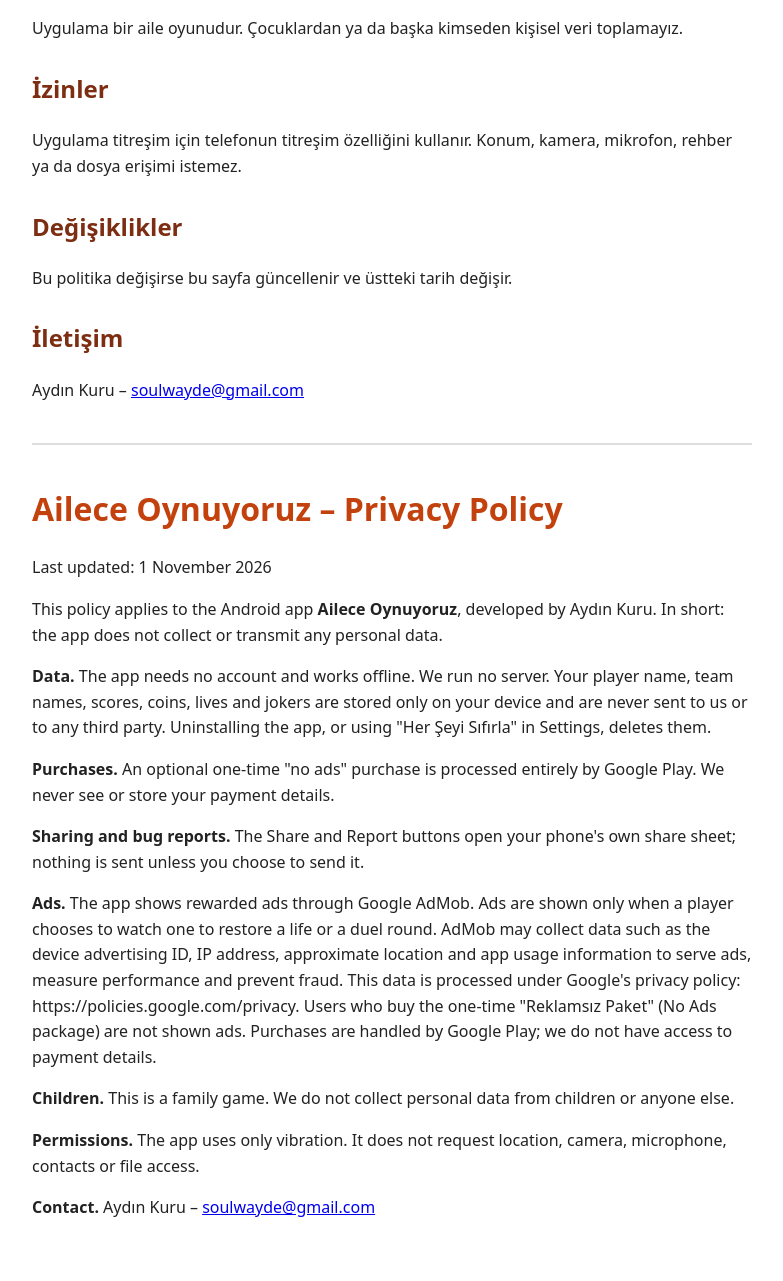
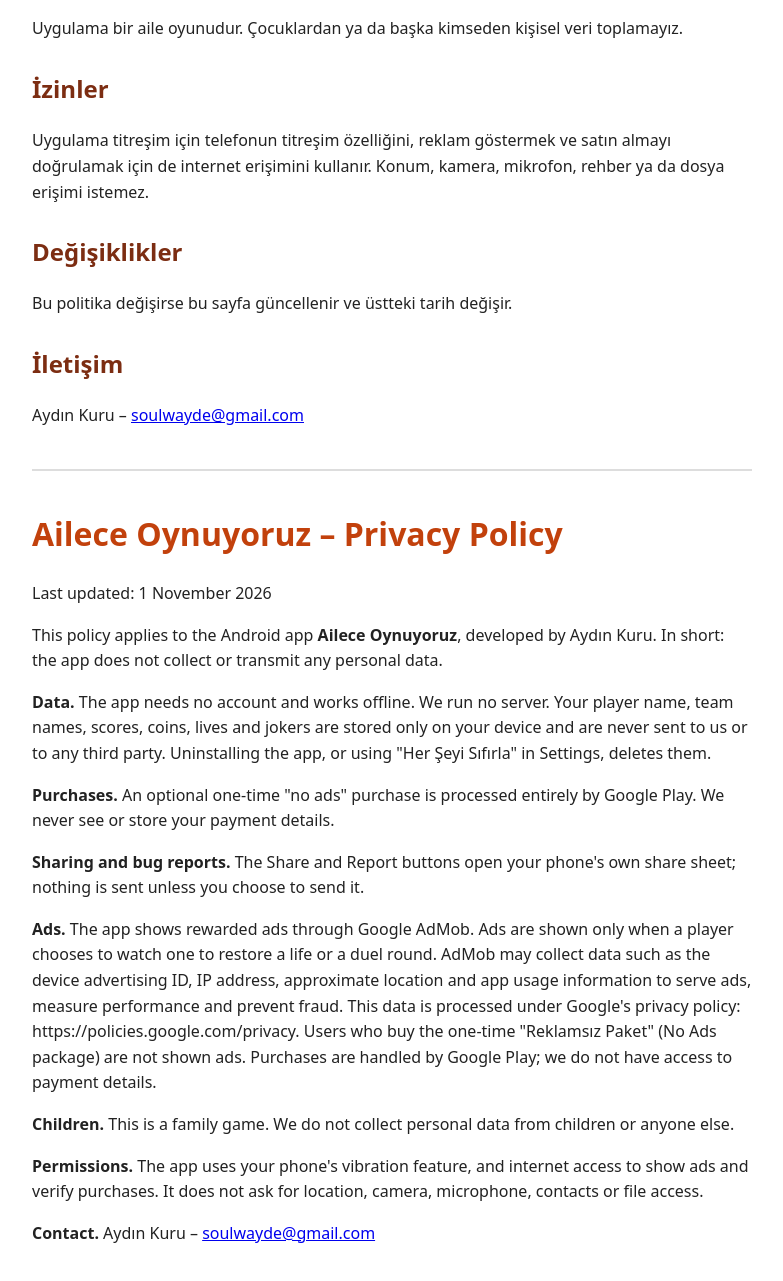
Before and after one commit to soulwayde/privacy-policy, a plain HTML site: page privacy.html in a window 1280 px wide. Shown: the part 1061-2342 px from the top of the page, without its empty margins (248-1031 px from the left). Drawn offline with Linux system fonts and the light colour scheme.

Commit message:
Update permissions section in privacy.html
Izinler revizyon

```diff
--- a/privacy.html
+++ b/privacy.html
@@ -34,7 +34,7 @@
 <p>Uygulama bir aile oyunudur. Çocuklardan ya da başka kimseden kişisel veri toplamayız.</p>
 
 <h2>İzinler</h2>
-<p>Uygulama titreşim için telefonun titreşim özelliğini kullanır. Konum, kamera, mikrofon, rehber ya da dosya erişimi istemez.</p>
+<p>Uygulama titreşim için telefonun titreşim özelliğini, reklam göstermek ve satın almayı doğrulamak için de internet erişimini kullanır. Konum, kamera, mikrofon, rehber ya da dosya erişimi istemez.</p>
 
 <h2>Değişiklikler</h2>
 <p>Bu politika değişirse bu sayfa güncellenir ve üstteki tarih değişir.</p>
@@ -51,7 +51,7 @@
 <p><b>Sharing and bug reports.</b> The Share and Report buttons open your phone's own share sheet; nothing is sent unless you choose to send it.</p>
 <p><b>Ads.</b> The app shows rewarded ads through Google AdMob. Ads are shown only when a player chooses to watch one to restore a life or a duel round. AdMob may collect data such as the device advertising ID, IP address, approximate location and app usage information to serve ads, measure performance and prevent fraud. This data is processed under Google's privacy policy: https://policies.google.com/privacy. Users who buy the one-time "Reklamsız Paket" (No Ads package) are not shown ads. Purchases are handled by Google Play; we do not have access to payment details.</p>
 <p><b>Children.</b> This is a family game. We do not collect personal data from children or anyone else.</p>
-<p><b>Permissions.</b> The app uses only vibration. It does not request location, camera, microphone, contacts or file access.</p>
+<p><b>Permissions.</b> The app uses your phone's vibration feature, and internet access to show ads and verify purchases. It does not ask for location, camera, microphone, contacts or file access.</p>
 <p><b>Contact.</b> Aydın Kuru – <a href="mailto:soulwayde@gmail.com">soulwayde@gmail.com</a></p>
 </div>
 
```
